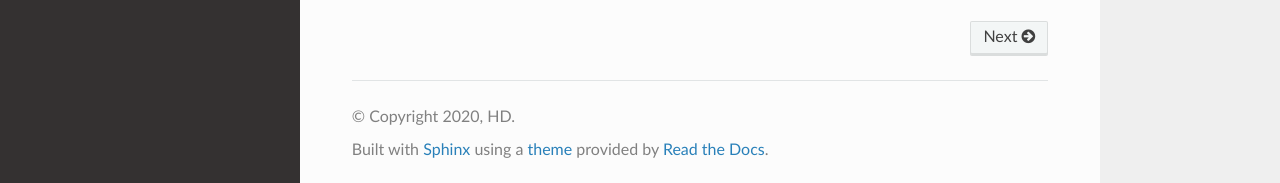
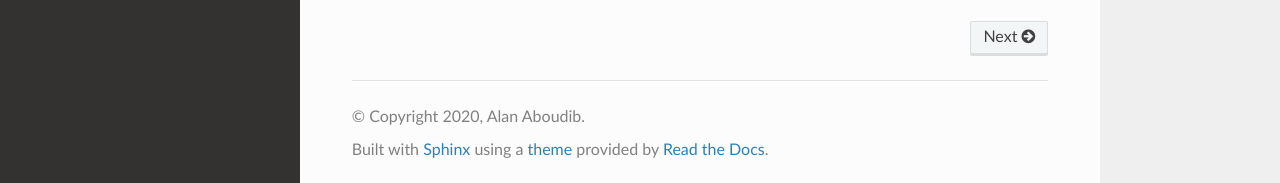
Before and after one commit to OpenMined/SyferText, a Sphinx documentation site: the page built from docs/source/index.rst, in a window 1280 px wide and 1130 px high. Shown: the part 944-1127 px from the top of the window. Built offline with Sphinx 7.4.7 and the Read the Docs theme 2.0.0, drawn with Linux system fonts in a browser that asks for light colours.

```diff
--- a/docs/source/conf.py
+++ b/docs/source/conf.py
@@ -20,8 +20,8 @@
 # -- Project information -----------------------------------------------------
 
 project = "Syfertext"
-copyright = "2020, HD"
-author = "HD"
+copyright = "2020, Alan Aboudib"
+author = "Alan Aboudib"
 
 # The full version, including alpha/beta/rc tags
 release = "0.1.0"
```
Also changed, not shown: 1 other file.
